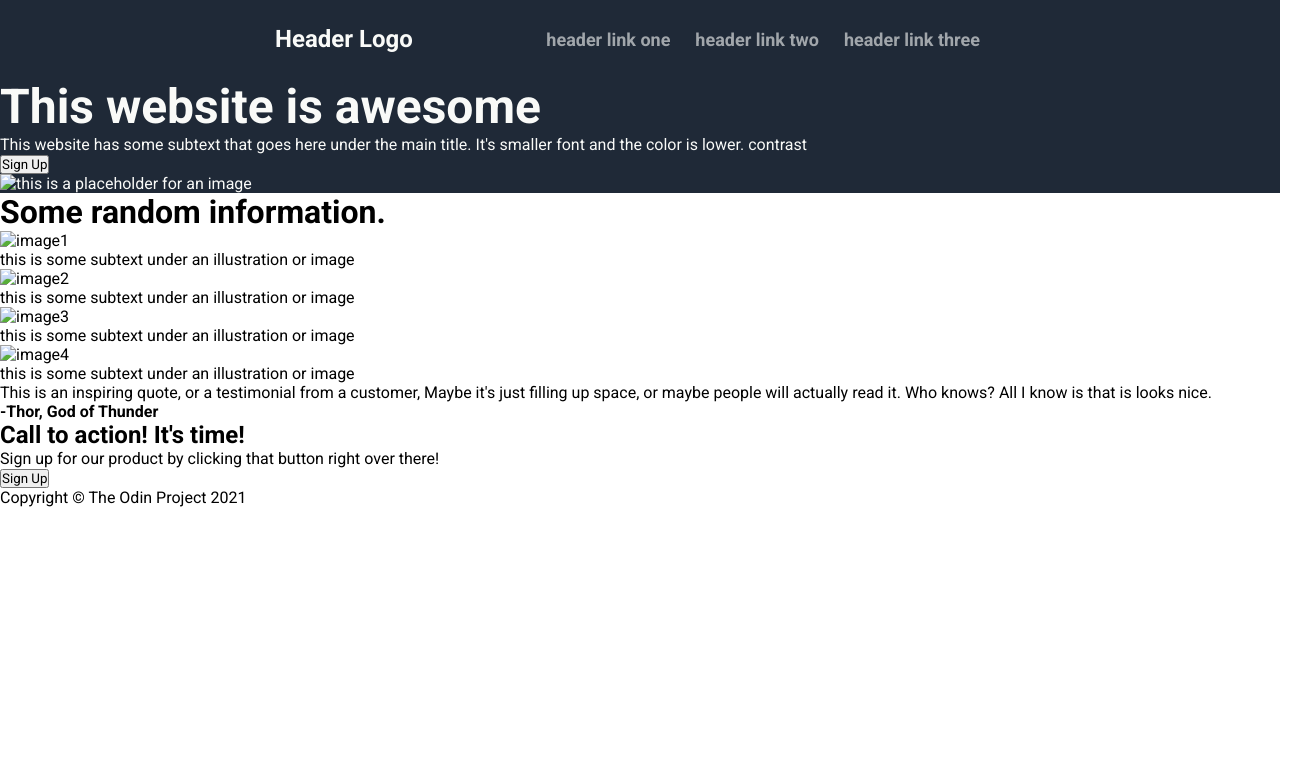
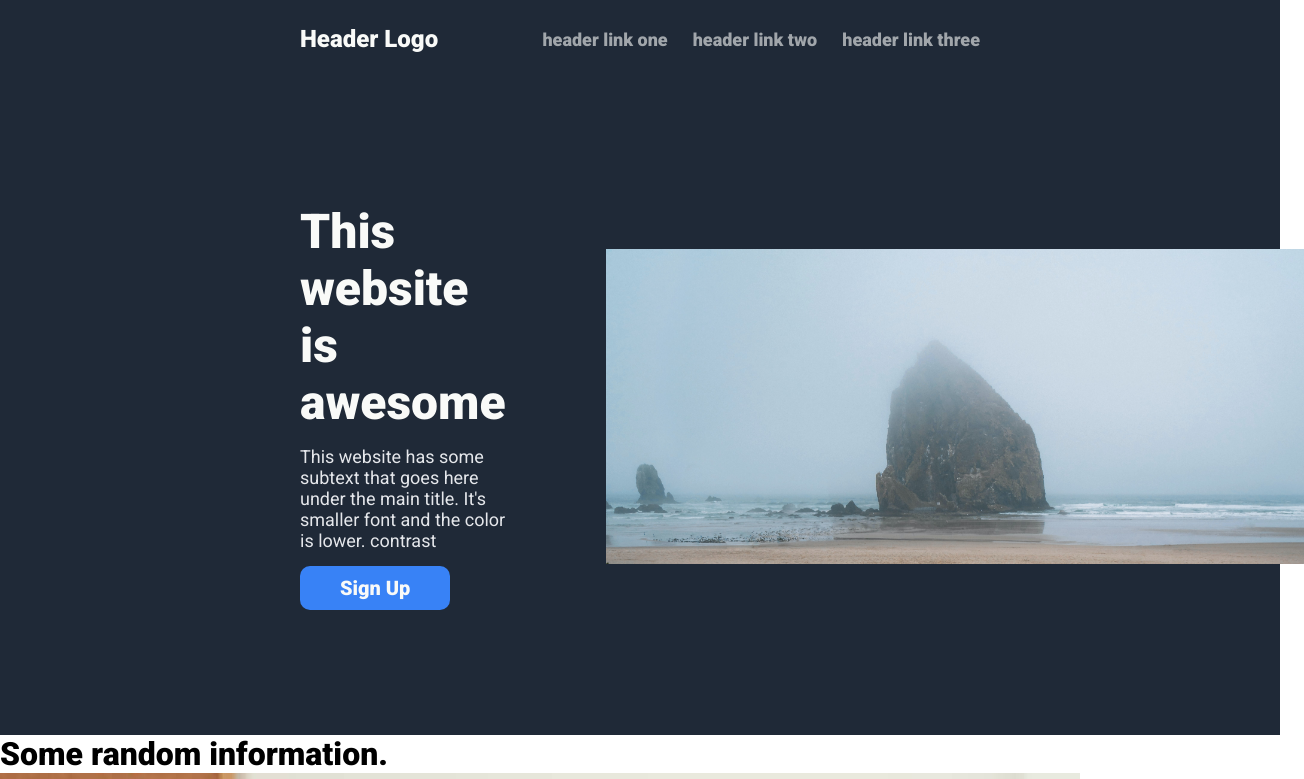
Before and after one commit to Hygor0206/SamplePage, a plain HTML site: page index.html in a window 1280 px wide. Shown: the top 779 px of the page, 1304 px wide, since content can reach past the window. Drawn offline with Linux system fonts and the light colour scheme.

Commit message:
Adding images and finishing the style for the page of first content

```diff
--- a/css/styles.css
+++ b/css/styles.css
@@ -13,8 +13,7 @@
 .menu{
     display: flex;
     justify-content: space-around;
-    margin: 0 275px;
-    padding: 25px 0;
+    padding: 25px 300px;
     align-items: center;
 }
 
@@ -26,14 +25,42 @@
     font-size: 24px;
 }
 
-
 .menu h2{
     color: #F9FAF899;
     font-size: 18px;
-    margin-right: 25px;
+    margin-left: 25px;
+}
+
+.content1-container{
+    display: flex;
+    align-items: center;
+    padding: 125px 300px;
 }
 
 .info h1{
     font-size: 48px;
-    font-weight: bold;
+    font-weight: 700;
 }
+
+.info p{
+    font-size: 18px;
+    color: #E5E7EB;
+    margin: 15px 0;
+}
+
+.info button{
+    background-color: #3882F6;
+    font-size: 20px;
+    font-weight: 800;
+    color: #F9FAF8;
+    border: none;
+    border-radius: 10px;
+    padding: 10px 40px;
+    margin-right: auto;
+}
+
+.content1-container img{
+    height: 315px;
+    width: 700px;
+    margin-left: 100px;
+}
--- a/index.html
+++ b/index.html
@@ -7,7 +7,7 @@
         <meta name="viewport" content="width=device-width,initial-scale=1">
         <link rel="preconnect" href="https://fonts.googleapis.com">
         <link rel="preconnect" href="https://fonts.gstatic.com" crossorigin>
-        <link href="https://fonts.googleapis.com/css2?family=Roboto:ital,wght@0,400;0,700;1,400&display=swap" rel="stylesheet">
+        <link href="https://fonts.googleapis.com/css2?family=Roboto:ital,wght@0,400;0,900;1,400&display=swap" rel="stylesheet">
         <link rel="stylesheet" href="css/styles.css">
     </head>
     <body>
@@ -29,36 +29,38 @@
                 </p>
                 <button class="content1-button">Sign Up</button>
             </div>
-            <img src="#" alt="this is a placeholder for an image">
+            <img src="img/placeholder.jpg" alt="this is a placeholder for an image">
         </div>
         <div class="content2-container">
             <h1>Some random information.</h1>
             <div class="images">
                 <div>
-                    <img src="#" alt="image1">
+                    <img src="img/img1.jpg" alt="image1">
                     <p>this is some subtext under an
                         illustration or image
                     </p>
                 </div>
                 <div>
-                    <img src="#" alt="image2">
+                    <img src="img/img2.jpg" alt="image2">
                     <p>this is some subtext under an
                         illustration or image
                     </p>
                 </div>
                 <div>
-                    <img src="#" alt="image3">
+                    <img src="img/img3.jpg" alt="image3">
                     <p>this is some subtext under an
                         illustration or image
                     </p>
                 </div>
                 <div>
-                    <img src="#" alt="image4">
+                    <img src="img/img4.jpg" alt="image4">
                     <p>this is some subtext under an
                         illustration or image
                     </p>
                 </div>
             </div>
+        </div>
+        <div class="content3-container">
             <div class="inspiring">
                 <p>This is an inspiring quote, or a testimonial from a
                     customer, Maybe it's just filling up space, or maybe
@@ -68,7 +70,7 @@
                 <strong>-Thor, God of Thunder</strong>
             </div>
         </div>
-        <div class="content3-container">
+        <div class="content4-container">
             <div class="content3">
                 <h2>Call to action! It's time!</h2>
                 <p>Sign up for our product by clicking that button
```
Also changed, not shown: _infos/colors_and_size.png (added), img/img1.jpg (added), img/img2.jpg (added), img/img3.jpg (added), img/img4.jpg (added), img/placeholder.jpg (added), 1 other file.
